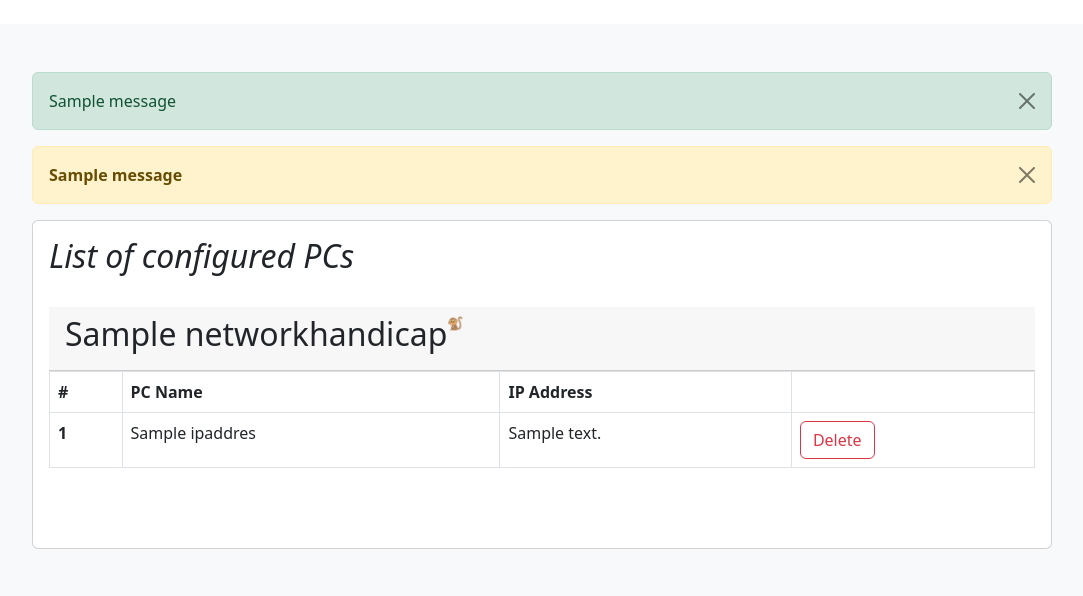
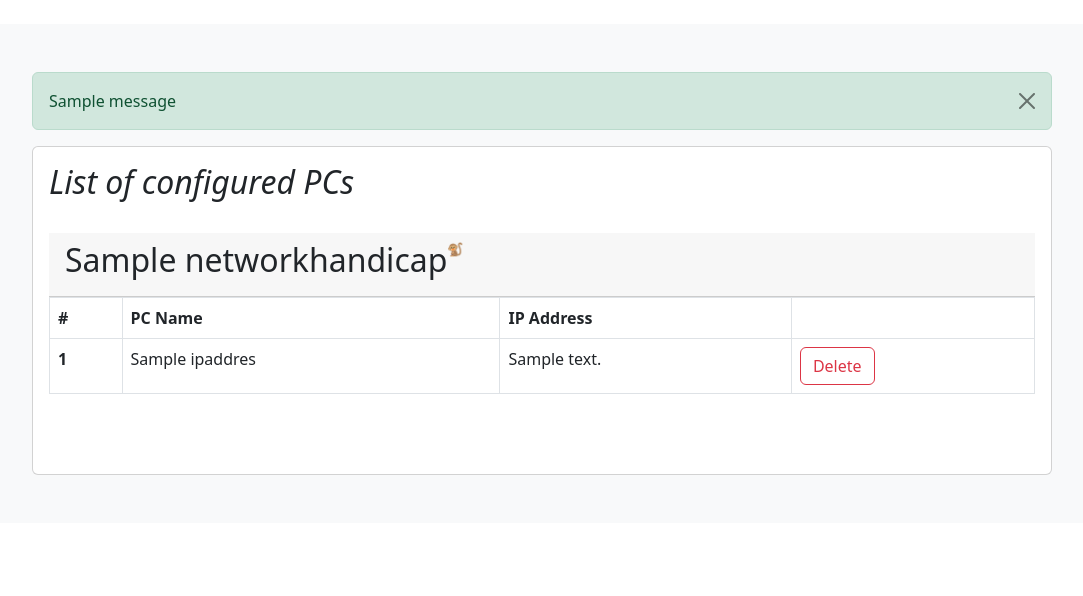
Before and after one commit to AkberJag/QA-Network-UI-App, a Flask app: page / in a window 1280 px wide. Shown: the part 56-652 px from the top of the page, without its empty margins (98-1181 px from the left). Run offline with Flask 3, Linux system fonts and the light colour scheme; tables that the repository leaves empty hold one stand-in row (values such as "Sample post"); one stand-in notice (Sample message) is shown.

Commit message:
removed the flash message from home screen
removed flash from home because it is now handled by the base html

```diff
--- a/network_ui/templates/home.html
+++ b/network_ui/templates/home.html
@@ -9,14 +9,6 @@
         return emojis[~~(Math.random() * emojis.length)]
     }
 </script>
-
-{# Flash Messages #}
-{% for message in get_flashed_messages()%}
-<div class="alert alert-warning alert-dismissible fade show" role="alert">
-    <strong>{{message}}</strong>
-    <button type="button" class="btn-close" data-bs-dismiss="alert" aria-label="Close"></button>
-</div>
-{% endfor %}
 
 <div class="card">
     <div class="card-body">
```
